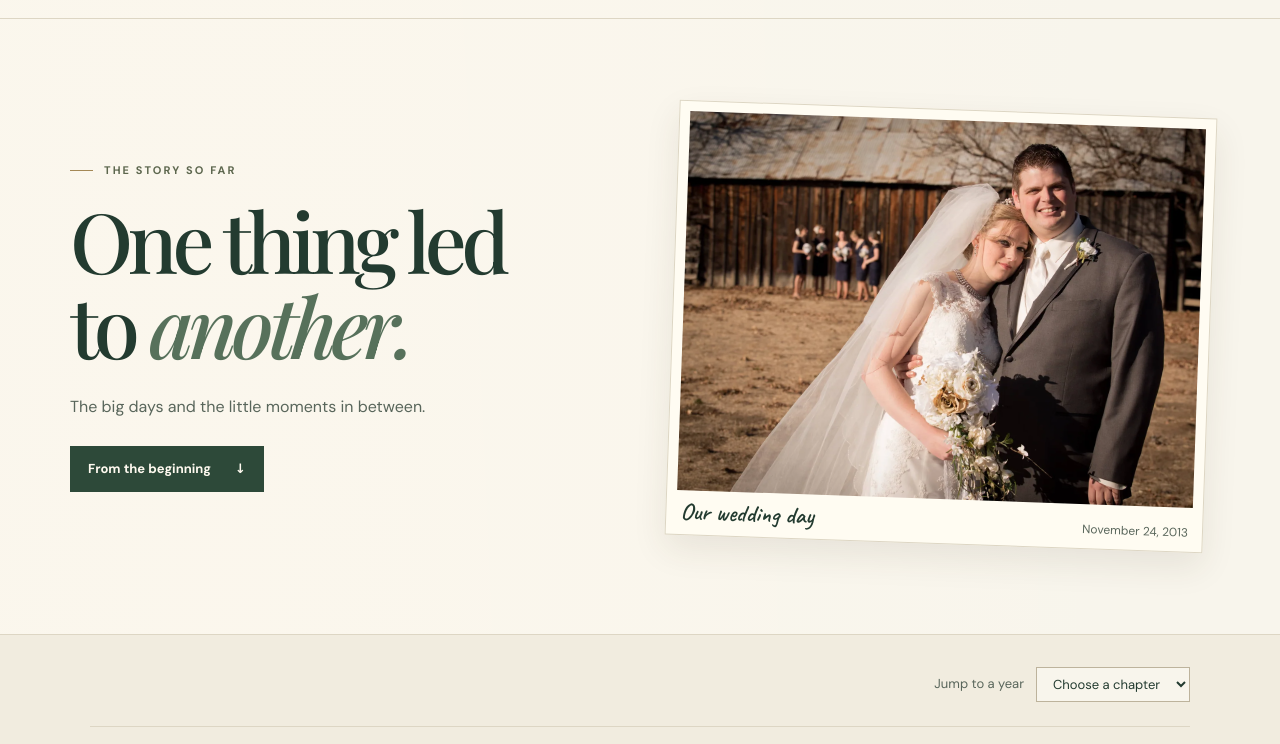
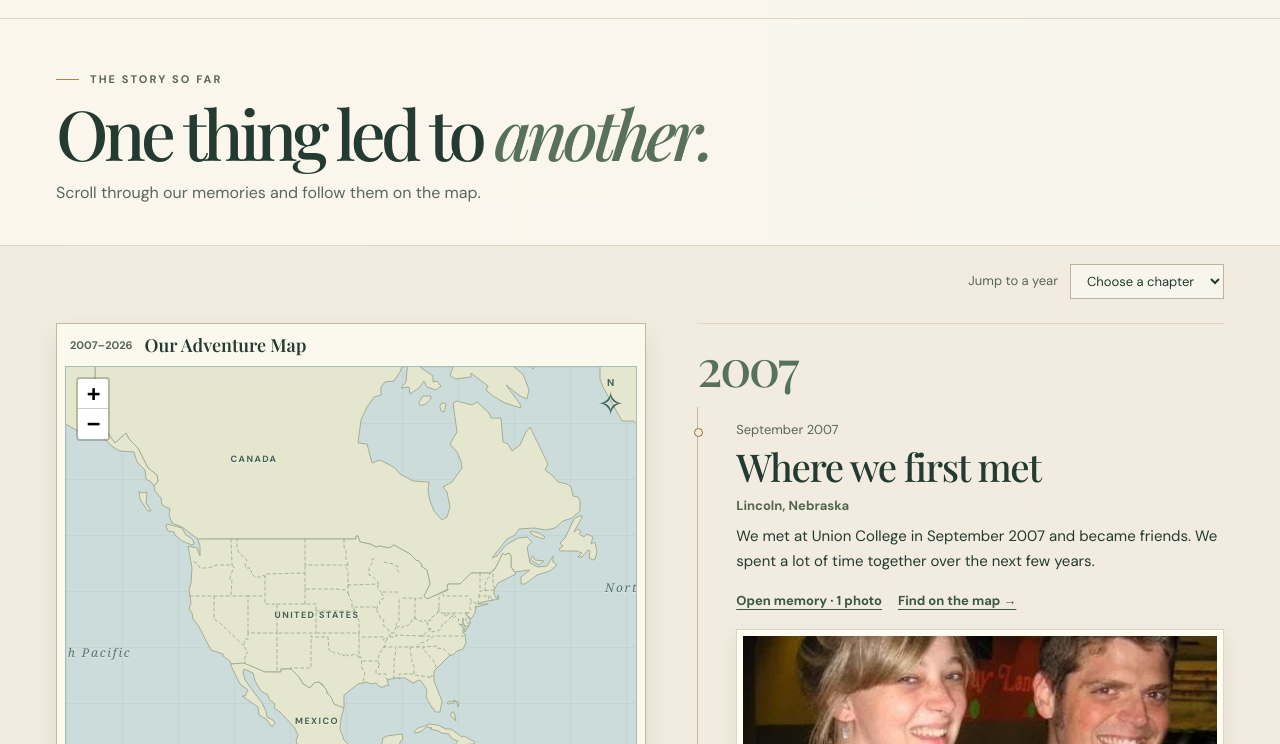
Before and after one commit to ShootyQ/OurAdventureMap, a plain HTML site: page story.html in a window 1280 px wide. Shown: the part 56-800 px from the top of the page. Drawn offline with Linux system fonts and the light colour scheme.

Commit message:
Follow the relationship story on an animated map

```diff
--- a/assets/site.css
+++ b/assets/site.css
@@ -101,51 +101,19 @@ nav a[aria-current="page"] {
   text-underline-offset: 6px;
 }
 .story-cover {
-  max-width: 1140px;
-  display: grid;
-  grid-template-columns: 1fr 1fr;
-  align-items: center;
-  gap: clamp(24px, 5vw, 75px);
-  padding-block: clamp(38px, 7vw, 106px);
+  max-width: 1260px;
+  padding-block: clamp(24px, 4vw, 54px) clamp(20px, 3vw, 42px);
 }
-.story-cover h1 {
-  font-size: clamp(52px, 6.5vw, 98px);
-  line-height: 1.02;
-}
-.story-cover .intro-copy { max-width: 36ch; }
-.cover-photo {
-  min-width: 0;
-  margin: 0;
-  padding: 10px 10px 0;
-  border: 1px solid var(--line);
-  background: #fffcf2;
-  box-shadow: 0 14px 34px #42362418;
-  transform: rotate(2deg);
-}
-.cover-photo img {
-  display: block;
-  width: 100%;
-  aspect-ratio: 1.36;
-  object-fit: cover;
-  object-position: center 39%;
-}
-.cover-photo figcaption {
-  display: flex;
-  flex-wrap: wrap;
-  justify-content: space-between;
-  align-items: baseline;
-  gap: 0 12px;
-  padding: 6px 4px 8px;
-}
-.cover-photo figcaption span { font: 600 24px var(--hand); }
-.cover-photo time { color: var(--muted); font-size: 12px; }
+.story-cover .eyebrow { margin-bottom: 9px; }
+.story-cover h1 { font-size: clamp(40px, 5.4vw, 78px); line-height: 1.02; }
+.story-cover .intro-copy { max-width: none; margin: 12px 0 0; }
 .story-chapters {
   border-block: 1px solid var(--line);
   background: #f1ecdf;
 }
 .story-inner {
-  max-width: 1100px;
-  padding-block: 32px 50px;
+  max-width: 1260px;
+  padding-block: 18px 50px;
 }
 .chapter-toolbar {
   display: flex;
@@ -165,16 +133,73 @@ nav a[aria-current="page"] {
   border-radius: 0;
   padding: 7px 12px;
 }
+.story-journey {
+  display: grid;
+  grid-template-columns: minmax(0, 1.12fr) minmax(0, 1fr);
+  align-items: start;
+  gap: clamp(25px, 4vw, 58px);
+}
+.story-atlas {
+  position: sticky;
+  top: 18px;
+  z-index: 2;
+  min-width: 0;
+  background: #fbf8ed;
+  border: 1px solid #c4b99e;
+  padding: 0 8px 8px;
+  box-shadow: 0 12px 22px #4236241a;
+}
+.story-atlas-caption {
+  display: flex;
+  align-items: center;
+  flex-wrap: wrap;
+  gap: 0 12px;
+  min-height: 42px;
+  padding: 5px 5px;
+}
+#journey-date { color: var(--muted); font-size: 11px; font-weight: 700; }
+#journey-date:empty { display: none; }
+#journey-location { font: 600 18px var(--serif); }
+.story-atlas-body { position: relative; border: 1px solid #a9bcb5; }
+#journey-map {
+  height: clamp(340px, 63vh, 680px);
+  isolation: isolate;
+  background: #cbdcda;
+  background-image: linear-gradient(#809d971b 1px, transparent 1px), linear-gradient(90deg, #809d971b 1px, transparent 1px);
+  background-size: 56px 56px;
+  font-family: var(--sans);
+}
+.journey-pin {
+  display: grid;
+  place-items: center;
+  border-radius: 50%;
+  border: 2px solid white;
+  background: #9a654c;
+  color: white;
+  box-shadow: 0 2px 7px #253e3b70;
+  font: 18px Georgia, serif;
+}
+.story-atlas .compass { top: 9px; right: 12px; }
+.story-atlas .compass b { font-size: 32px; }
+.story-atlas .leaflet-tooltip {
+  border: 1px solid #c9c2ae;
+  background: #fffaf0;
+  color: var(--ink);
+  font: 700 12px var(--sans);
+}
+.story-atlas .leaflet-control-attribution {
+  background: #f9f6ecd9;
+  color: #435a51;
+  font-size: 9px;
+}
+.story-stream { min-width: 0; }
 .story-chapter {
-  display: grid;
-  grid-template-columns: clamp(90px, 12vw, 150px) 1fr;
-  gap: clamp(16px, 3.5vw, 44px);
   border-top: 1px solid var(--line);
-  padding-block: 24px 40px;
+  padding-block: 15px 34px;
   scroll-margin-top: 12px;
 }
 .chapter-year {
-  align-self: start;
+  margin-bottom: 14px;
   color: var(--olive);
   font-size: clamp(32px, 4vw, 60px);
 }
@@ -188,10 +213,8 @@ nav a[aria-current="page"] {
 .story-entry {
   position: relative;
   display: grid;
-  grid-template-columns: minmax(0, .9fr) minmax(0, 1.2fr);
-  align-items: center;
-  gap: 16px clamp(20px, 4vw, 52px);
-  padding-block: 12px 30px;
+  gap: 14px;
+  padding-block: 12px clamp(35px, 6vw, 75px);
 }
 .story-entry::before {
   content: "";
@@ -211,7 +234,7 @@ nav a[aria-current="page"] {
 .story-excerpt { margin: 8px 0; max-width: 55ch; }
 .story-entry .handwritten { margin: 8px 0; }
 
-.story-entry-copy:only-child { grid-column: 1 / -1; }
+.story-entry.current-memory::before { background: #946e3d; box-shadow: 0 0 0 4px #b18a4f22; }
 .story-actions {
   display: flex;
   flex-wrap: wrap;
@@ -257,12 +280,12 @@ nav a[aria-current="page"] {
 }
 .story-end { border-top: 1px solid var(--line); margin: 0; padding-top: 28px; text-align: center; }
 @media(max-width:710px) {
-  .story-cover { grid-template-columns: 1fr; gap: 26px; }
-  .story-cover h1 { font-size: clamp(48px, 11vw, 72px); }
-  .cover-photo { margin-inline: 5px; transform: rotate(1deg); }
-  .story-chapter { grid-template-columns: 1fr; gap: 14px; padding-bottom: 28px; }
-  .story-entry { grid-template-columns: 1fr; }
+  .story-cover h1 { font-size: clamp(39px, 10vw, 65px); }
+  .story-journey { grid-template-columns: 1fr; gap: 16px; }
+  .story-atlas { top: 0; }
+  #journey-map { height: clamp(140px, 28svh, 270px); }
+  .story-chapter { padding-bottom: 28px; scroll-margin-top: calc(clamp(140px, 28svh, 270px) + 77px); }
   .story-photos { gap: 7px; }
   .story-entry h3 { font-size: clamp(23px, 6vw, 30px); }
-  .chapter-toolbar { justify-content: flex-start; }
+  .chapter-toolbar { justify-content: flex-start; margin-bottom: 12px; }
 }
--- a/assets/site.js
+++ b/assets/site.js
@@ -141,6 +141,7 @@ function renderTimeline(places) {
   const timeline = byId('timeline-list');
   const picker = byId('chapter-picker');
   const entries = places.filter(({ type }) => type !== 'dream' && type !== 'secret');
+  const steps = [];
   const sortDate = (place) => place.sortDate || place.date || '9999';
   entries.sort((first, second) => sortDate(first).localeCompare(sortDate(second)));
   const observer = 'IntersectionObserver' in window
@@ -150,7 +151,7 @@ function renderTimeline(places) {
         if (!motion.matches) change.target.classList.add('photo-arrived');
         observer.unobserve(change.target);
       }
-    }, { threshold: 0.18 })
+    }, { threshold: 0.18, rootMargin: '0px 0px -8% 0px' })
     : null;
   let currentYear;
   let list;
@@ -189,6 +190,7 @@ function renderTimeline(places) {
     row.append(copy);
     if (place.photos?.length) row.append(storyPhotos(place, observer));
     list.append(row);
+    steps.push({ place, row });
   }
   byId('story-message').hidden = entries.length > 0;
   byId('story-message').textContent = 'The story is waiting for its first memory.';
@@ -196,7 +198,7 @@ function renderTimeline(places) {
     picker.parentElement.hidden = false;
     picker.addEventListener('change', () => byId(picker.value)?.scrollIntoView());
   }
-  byId(window.location.hash.slice(1))?.scrollIntoView({ behavior: 'instant' });
+  return steps;
 }
 
 function renderJournal({ places, letter }) {
@@ -278,7 +280,7 @@ function renderLegend() {
   }
 }
 
-function addAtlasLabels() {
+function addAtlasLabels(atlas) {
   const labels = [
     ['CANADA', [57, -113]], ['UNITED STATES', [39, -102]], ['MEXICO', [23, -102]],
     ['GREENLAND', [72, -42]], ['SOUTH AMERICA', [-13, -58]], ['EUROPE', [53, 19]],
@@ -293,7 +295,7 @@ function addAtlasLabels() {
         html: name, className: 'map-label' + (ocean ? ' ocean' : ''),
         iconSize: [120, 20], iconAnchor: [60, 10],
       }),
-    }).addTo(map);
+    }).addTo(atlas);
   }
 }
 
@@ -302,26 +304,112 @@ function resetMap() {
   map.setView(initialView.center, zoom);
 }
 
-async function initMap(journal) {
-  const world = await readJson('data/world.geojson');
-  initialView = journal.mapView;
-  map = L.map('map', {
+function createAtlas(id, world, options = {}) {
+  const atlas = L.map(id, {
     minZoom: 2, maxZoom: 9, scrollWheelZoom: false,
     maxBounds: [[-85, -180], [85, 180]], attributionControl: true,
+    ...options,
   });
-  resetMap();
-  map.attributionControl.setPrefix(false);
-  map.attributionControl.addAttribution('<a href="https://www.naturalearthdata.com/">Natural Earth</a> · <a href="https://leafletjs.com/">Leaflet</a>');
+  atlas.attributionControl.setPrefix(false);
+  atlas.attributionControl.addAttribution('<a href="https://www.naturalearthdata.com/">Natural Earth</a> · <a href="https://leafletjs.com/">Leaflet</a>');
   L.geoJSON(world, {
     interactive: false,
     style: { color: '#a3ad96', weight: 1, fillColor: '#e5e6ce', fillOpacity: 1 },
-  }).addTo(map);
-  addAtlasLabels();
+  }).addTo(atlas);
+  addAtlasLabels(atlas);
+  return atlas;
+}
+
+async function initMap(journal) {
+  initialView = journal.mapView;
+  map = createAtlas('map', await readJson('data/world.geojson'));
+  resetMap();
   mappedPlaces = journal.places.filter(({ coordinates }) => coordinates);
   renderLegend();
   refreshPins();
   byId('reset').disabled = false;
   byId('reset').addEventListener('click', resetMap);
+}
+
+async function initJourney(journal, steps) {
+  const message = byId('journey-message');
+  const [world, borders] = await Promise.all([
+    readJson('data/world.geojson'),
+    readJson('data/us-state-borders.geojson'),
+  ]);
+  const mobile = window.matchMedia('(max-width: 710px)');
+  const atlas = createAtlas('journey-map', world, {
+    minZoom: 1,
+    dragging: !window.matchMedia('(pointer: coarse)').matches,
+  });
+  L.geoJSON(borders, {
+    interactive: false,
+    style: { color: '#8f9d85', weight: 1, opacity: .7, dashArray: '3 3' },
+  }).addTo(atlas);
+  atlas.attributionControl.addAttribution('<a href="https://github.com/topojson/us-atlas">US Atlas</a>');
+  const overview = {
+    center: journal.mapView.center,
+    zoom: atlas.getSize().x < 460 ? 2 : 3,
+  };
+  atlas.setView(overview.center, overview.zoom);
+  message.hidden = true;
+  const panel = byId('journey-map').closest('.story-atlas');
+  const date = byId('journey-date');
+  const location = byId('journey-location');
+  const years = steps.map(({ place }) => (place.sortDate || place.date || '').slice(0, 4)).filter(Boolean);
+  const range = [...new Set([years.at(0), years.at(-1)])].filter(Boolean).join('–');
+  let active;
+  let pin;
+  let frame = 0;
+
+  function move(center, zoom) {
+    atlas.stop();
+    if (motion.matches) atlas.setView(center, zoom, { animate: false });
+    else atlas.flyTo(center, zoom, { duration: 0.85 });
+  }
+
+  function update() {
+    frame = 0;
+    const line = mobile.matches
+      ? Math.max(0, panel.getBoundingClientRect().bottom) + 75
+      : Math.min(window.innerHeight * .43, 340);
+    let next;
+    for (const step of steps) {
+      if (step.row.getBoundingClientRect().top > line) break;
+      next = step;
+    }
+    if (next === active) return;
+    active?.row.classList.remove('current-memory');
+    active = next;
+    active?.row.classList.add('current-memory');
+    pin?.remove();
+    const place = active?.place;
+    date.textContent = place ? displayDate(place) : range;
+    location.textContent = place
+      ? place.coordinates ? place.place || place.title : 'No pin for this memory'
+      : 'Our Adventure Map';
+    if (!place) {
+      move(overview.center, overview.zoom);
+    } else if (place.coordinates) {
+      const pinLabel = element('span', place.place || place.title);
+      pin = L.marker(place.coordinates, {
+        title: place.title,
+        icon: L.divIcon({ html: '✦', className: 'journey-pin', iconSize: [30, 30] }),
+      }).bindTooltip(pinLabel, { direction: 'top', offset: [0, -15], permanent: true });
+      pin.on('add', () => pin.getElement().setAttribute('aria-label', place.title));
+      pin.on('click', () => openMemory(place));
+      pin.addTo(atlas);
+      move(place.coordinates, place.place === 'Caribbean' ? 5 : 6);
+    }
+  }
+
+  function scheduleUpdate() {
+    if (!frame) frame = window.requestAnimationFrame(update);
+  }
+  window.addEventListener('scroll', scheduleUpdate, { passive: true });
+  window.addEventListener('resize', scheduleUpdate);
+  date.textContent = range;
+  update();
 }
 
 async function readJson(path) {
@@ -336,7 +424,18 @@ async function start() {
   try {
     const journal = await readJson('data/journal.json');
     if (storyPage) {
-      renderTimeline(journal.places);
+      const steps = renderTimeline(journal.places);
+      const chapter = byId(window.location.hash.slice(1));
+      if (chapter) {
+        await document.fonts.ready;
+        chapter.scrollIntoView({ behavior: 'instant' });
+      }
+      try {
+        await initJourney(journal, steps);
+      } catch (error) {
+        byId('journey-message').textContent = 'The atlas couldn’t be opened.';
+        console.error(error);
+      }
       return;
     }
     renderJournal(journal);
--- a/story.html
+++ b/story.html
@@ -6,7 +6,9 @@
   <meta name="theme-color" content="#f7f3e8">
   <meta name="description" content="The story so far, from our first photo together onward.">
   <title>The Story So Far · Our Adventure Map</title>
+  <link rel="stylesheet" href="assets/vendor/leaflet.css">
   <link rel="stylesheet" href="assets/site.css">
+  <script defer src="assets/vendor/leaflet.js"></script>
   <script defer src="assets/site.js"></script>
 </head>
 <body class="story-page">
@@ -21,16 +23,9 @@
   </header>
   <main>
     <section class="shell story-cover" aria-labelledby="story-title">
-      <div class="story-cover-copy">
-        <p class="eyebrow"><span></span> THE STORY SO FAR</p>
-        <h1 id="story-title">One thing led<br> to <em>another.</em></h1>
-        <p class="intro-copy">The big days and the little moments in between.</p>
-        <a class="primary" href="#chapters">From the beginning <span aria-hidden="true">↓</span></a>
-      </div>
-      <figure class="cover-photo">
-        <img src="assets/photos/2013/mp-9629-f6f047cc.webp" alt="An outdoor portrait of Savannah and Andy on their wedding day" fetchpriority="high">
-        <figcaption><span>Our wedding day</span><time datetime="2013-11-24">November 24, 2013</time></figcaption>
-      </figure>
+      <p class="eyebrow"><span></span> THE STORY SO FAR</p>
+      <h1 id="story-title">One thing led to <em>another.</em></h1>
+      <p class="intro-copy">Scroll through our memories and follow them on the map.</p>
     </section>
     <section class="story-chapters" id="chapters" aria-label="Our timeline">
       <div class="shell story-inner">
@@ -38,8 +33,23 @@
           <label for="chapter-picker">Jump to a year</label>
           <select id="chapter-picker"><option value="">Choose a chapter</option></select>
         </div>
-        <p id="story-message" role="status">Opening the journal…</p>
-        <div id="timeline-list"></div>
+        <div class="story-journey">
+          <aside class="story-atlas" aria-label="Story map">
+            <div class="story-atlas-caption">
+              <span id="journey-date">2007–2026</span>
+              <strong id="journey-location">Our Adventure Map</strong>
+            </div>
+            <div class="story-atlas-body">
+              <div id="journey-map" role="region" aria-label="Interactive map following the timeline"></div>
+              <div class="compass" aria-hidden="true"><span>N</span><b>✧</b></div>
+              <p class="map-message" id="journey-message" role="status">Opening the atlas…</p>
+            </div>
+          </aside>
+          <div class="story-stream">
+            <p id="story-message" role="status">Opening the journal…</p>
+            <div id="timeline-list"></div>
+          </div>
+        </div>
         <p class="story-end"><a class="primary" href="./#letter">Read the letter <span aria-hidden="true">→</span></a></p>
       </div>
     </section>
```
Also changed, not shown: data/us-state-borders.geojson (added).
